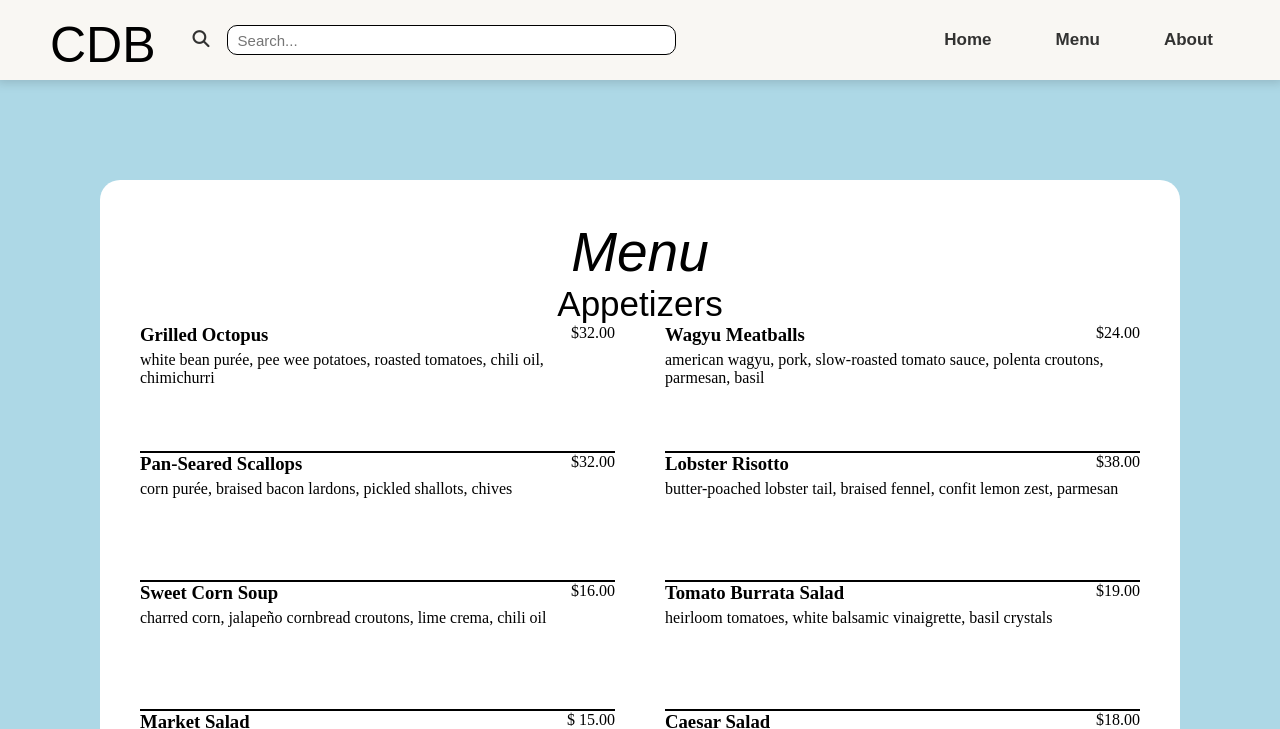
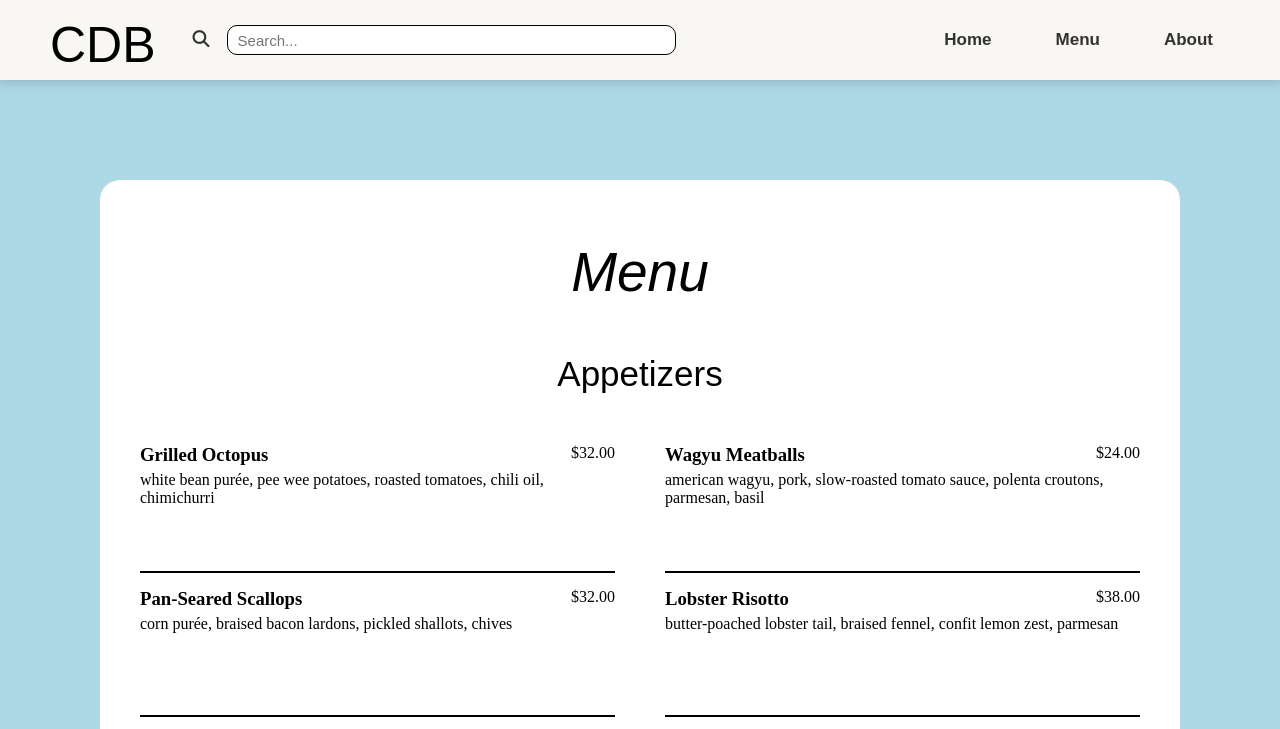
Before and after one commit to carsonbates913/restaurant_page, a website built with webpack: page src/index.html in a window 1280 px wide. Both pictures are taken after a click on the button "Menu". Shown: the top 729 px of the page. Built offline with nearby package versions, Linux system fonts and the light colour scheme; a web font is replaced by a local one.

Commit message:
-style: edit styling to menu page

```diff
--- a/src/home.css
+++ b/src/home.css
@@ -243,6 +243,7 @@ img {
 }
 
 .menu h1 {
+  margin: 20px 0;
   text-align: center;
   font-family: brevia, sans-serif;
   font-style: italic;
@@ -251,6 +252,7 @@ img {
 }
 
 .menu h2 {
+  margin: 50px 0;
   text-align: center;
   font-family: baskerville, sans-serif;
   font-weight: 100;
@@ -266,6 +268,7 @@ img {
 
 .item {
   position: relative;
+  margin: 0 0 15px 0;
   border-bottom: 2px solid black;
 }
 
```
